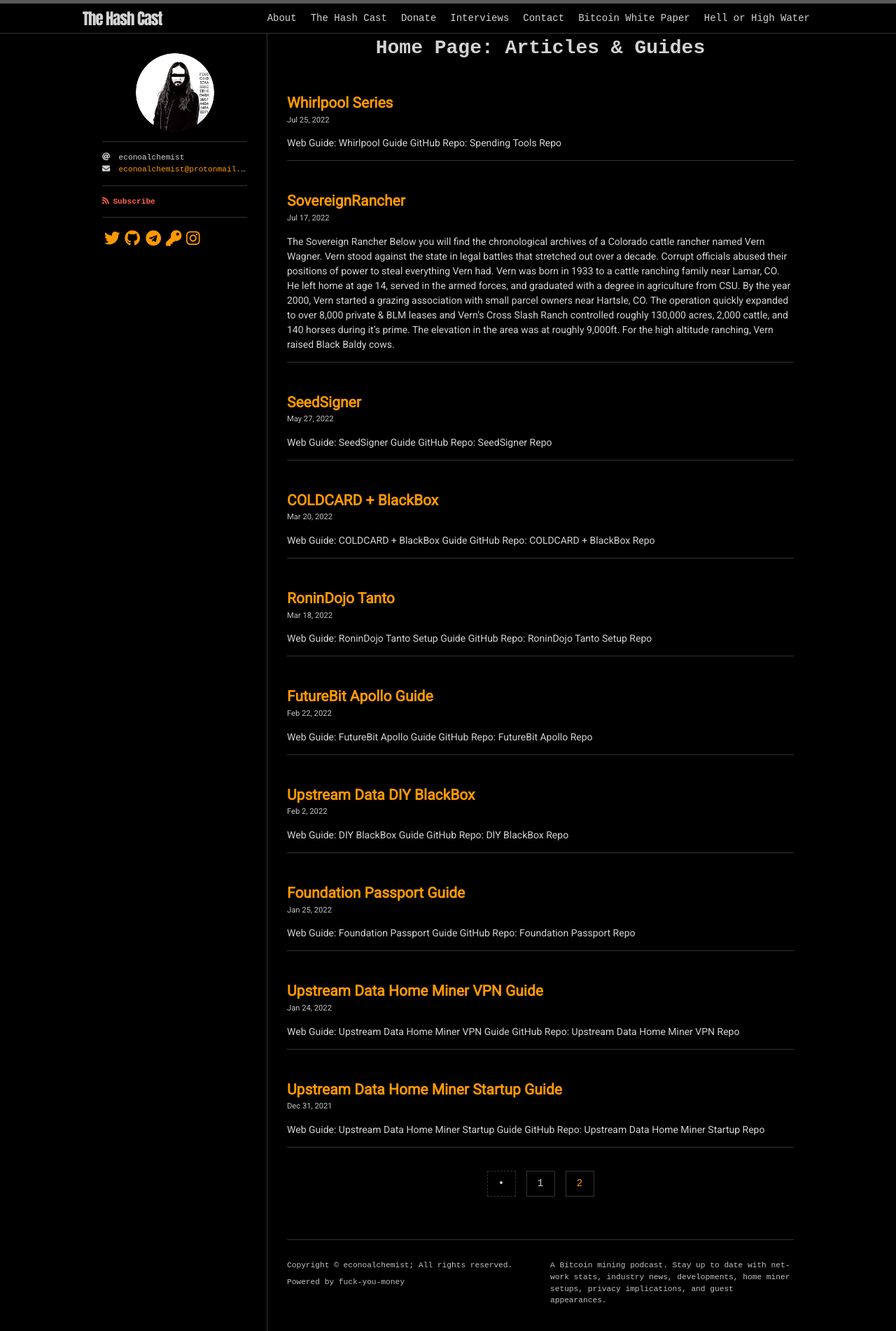
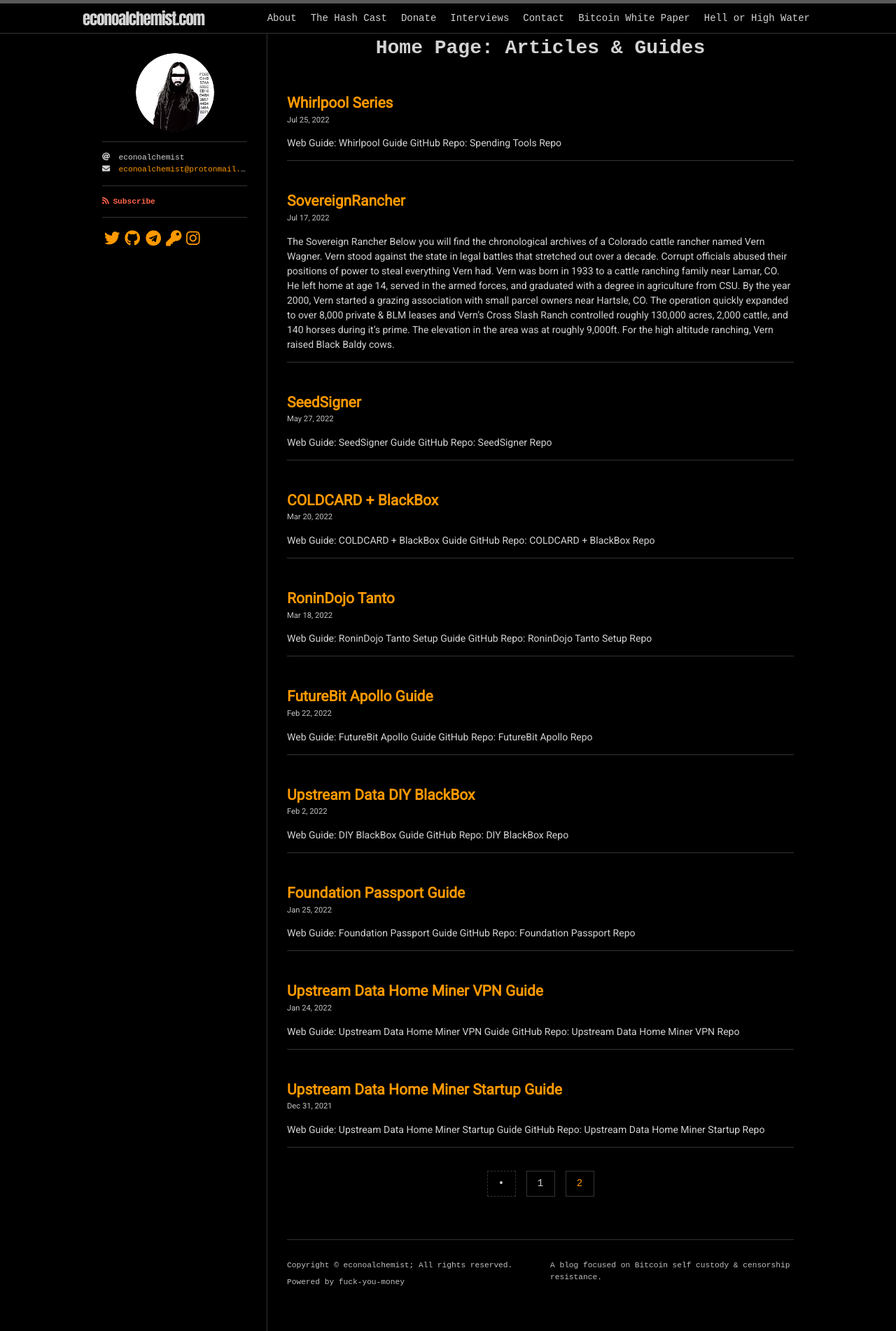
Before and after one commit to econoalchemist/econoalchemist.github.io, a Jekyll site: the page built from index.html, in a window 1280 px wide. Shown: the whole page at 70% size. Built offline with Jekyll 4.4.1, drawn with Linux system fonts in a browser that asks for light colours; nearby versions of some CDN libraries; some web fonts are replaced; the list of posts is cut into pages by our own code.

Commit message:
Update _config.yml

```diff
--- a/_config.yml
+++ b/_config.yml
@@ -10,7 +10,6 @@ plugins:
   - jekyll-feed
   - jekyll-sitemap
   - jekyll-paginate
-  - jekyll-feed
 
 paginate: 10
 
@@ -41,6 +40,3 @@ social:
     - https://github.com/econoalchemist
     - https://t.me/econoalchemist
 lang: en
-title: The Hash Cast
-description: A Bitcoin mining podcast. Stay up to date with network stats, industry news, developments, home miner setups, privacy implications, and guest appearances.
-author: econoalchemist
```
